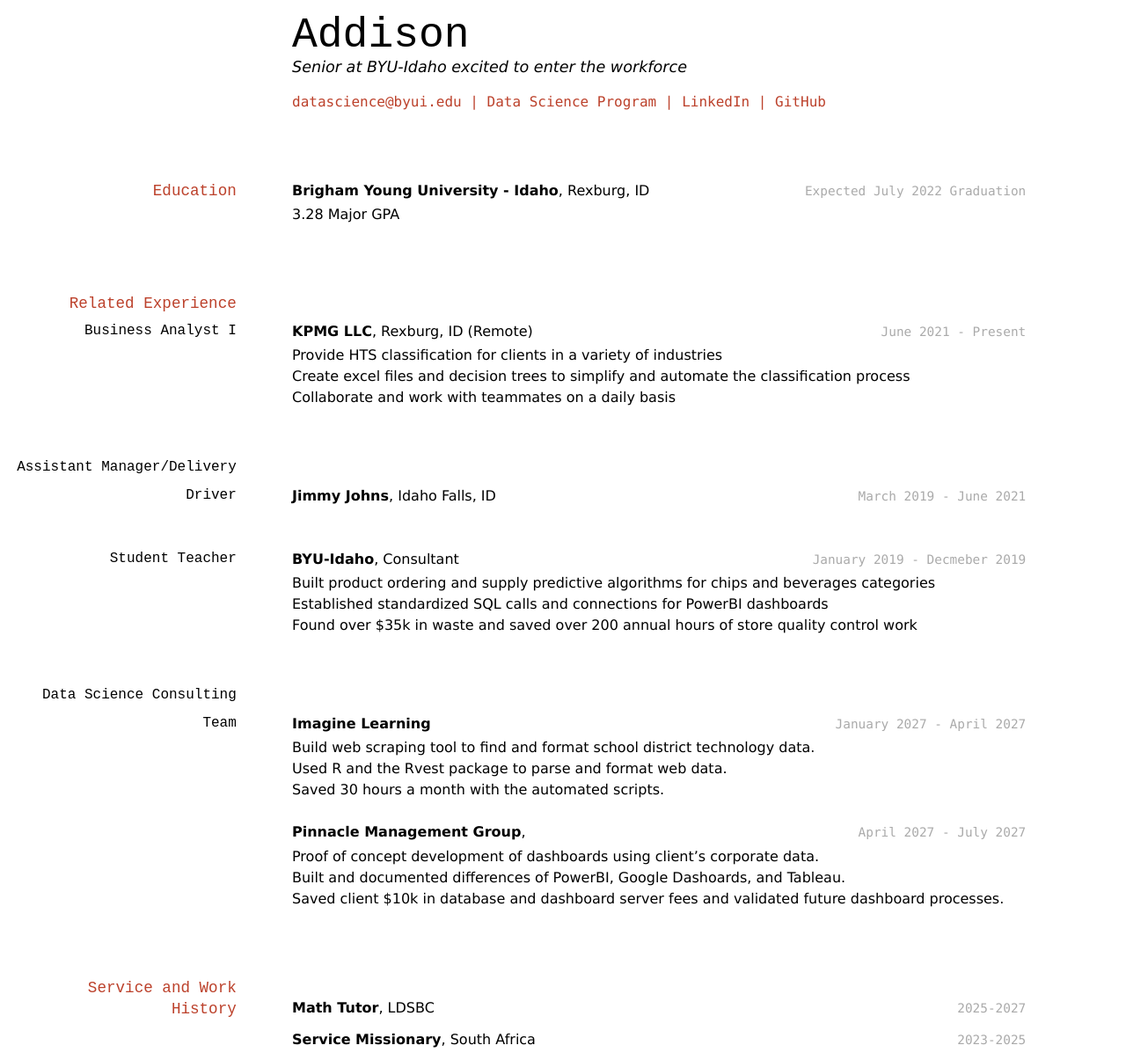
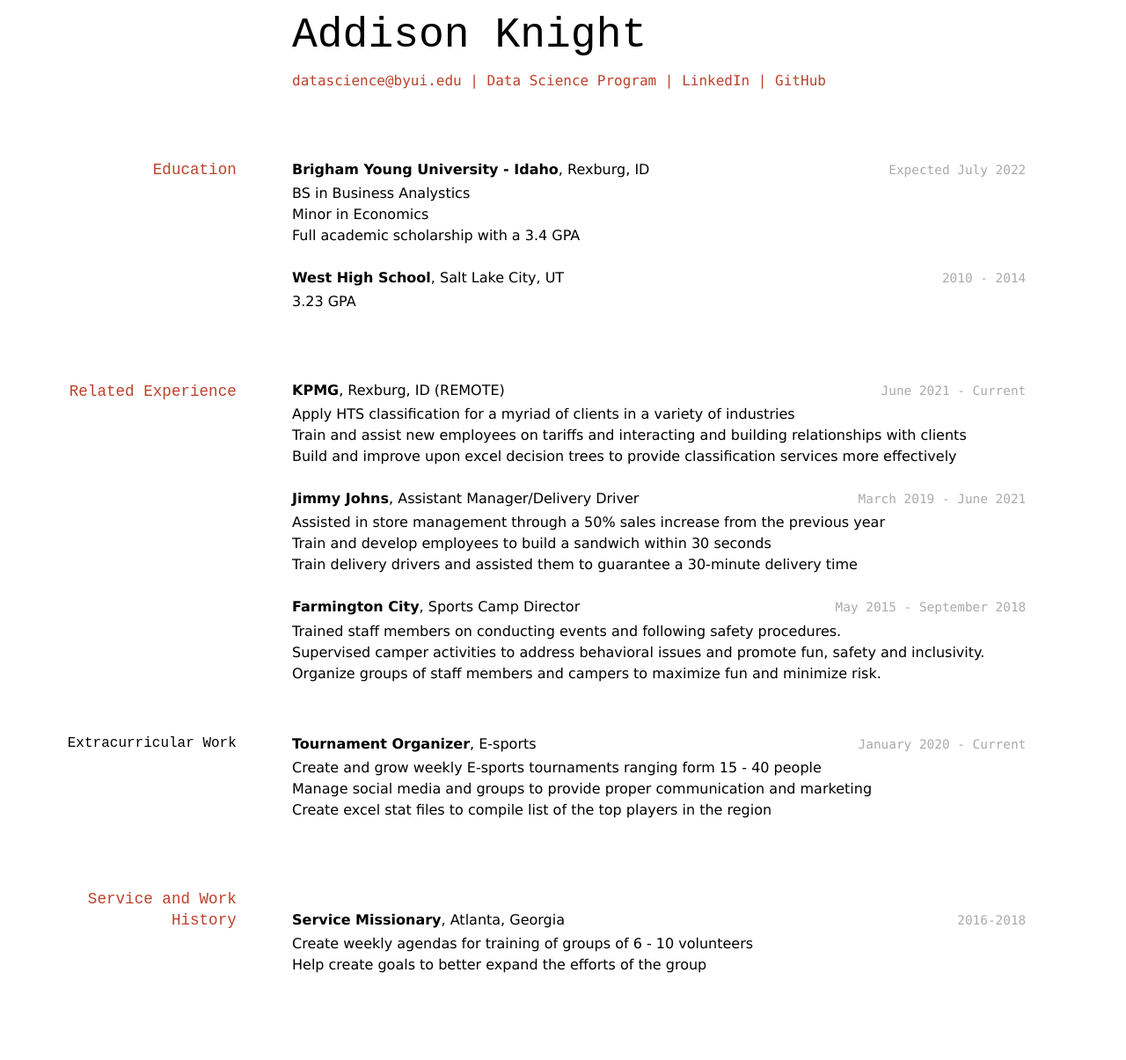
Before and after one commit to byuids-resumes/Knight-Resume, a Jekyll site: the page built from docs/index.md, in a window 1280 px wide. Shown: the whole page at 88% size. Built offline with Jekyll 4.4.1, drawn with Linux system fonts in a browser that asks for light colours; after the commit the page ends 1133 px from its top, so only the background shows below that.

Commit message:
The true new resume

```diff
--- a/docs/index.md
+++ b/docs/index.md
@@ -2,8 +2,7 @@
 layout: cv
 title: Addison Knight's Resume
 ---
-# Addison
-Senior at BYU-Idaho excited to enter the workforce
+# Addison Knight
 
 <div id="webaddress">
 <a href="datascience@byui.edu">datascience@byui.edu</a>
@@ -16,64 +15,60 @@ Senior at BYU-Idaho excited to enter the workforce
 
 ## Education
 
-`Expected July 2022 Graduation`
+`Expected July 2022`
 __Brigham Young University - Idaho__, Rexburg, ID
 
-- 3.28 Major GPA
+- BS in Business Analystics
+- Minor in Economics
+- Full academic scholarship with a 3.4 GPA
 
+`2010 - 2014`
+__West High School__, Salt Lake City, UT
+
+- 3.23 GPA
 
 ## Related Experience
 
-### Business Analyst I
+`June 2021 - Current`
+__KPMG__, Rexburg, ID (REMOTE)
 
-`June 2021 - Present`
-__KPMG LLC__, Rexburg, ID (Remote)
-
-- Provide HTS classification for clients in a variety of industries
-- Create excel files and decision trees to simplify and automate the classification process
-- Collaborate and work with teammates on a daily basis
-
-### Assistant Manager/Delivery Driver
+- Apply HTS classification for a myriad of clients in a variety of industries
+- Train and assist new employees on tariffs and interacting and building relationships with clients
+- Build and improve upon excel decision trees to provide classification services more effectively
 
 `March 2019 - June 2021`
-__Jimmy Johns__, Idaho Falls, ID
+__Jimmy Johns__, Assistant Manager/Delivery Driver
 
--
+- Assisted in store management through a 50% sales increase from the previous year
+- Train and develop employees to build a sandwich within 30 seconds
+- Train delivery drivers and assisted them to guarantee a 30-minute delivery time
 
-### Student Teacher
 
-`January 2019 - Decmeber 2019`
-__BYU-Idaho__, Consultant
+`May 2015 - September 2018`
+__Farmington City__, Sports Camp Director
 
-- Built product ordering and supply predictive algorithms for chips and beverages categories
-- Established standardized SQL calls and connections for PowerBI dashboards
-- Found over $35k in waste and saved over 200 annual hours of store quality control work
+- Trained staff members on conducting events and following safety procedures.
+- Supervised camper activities to address behavioral issues and promote fun, safety and inclusivity.
+- Organize groups of staff members and campers to maximize fun and minimize risk.
 
-### Data Science Consulting Team
+### Extracurricular Work
 
-`January 2027 - April 2027`
-__Imagine Learning__
+`January 2020 - Current`
+__Tournament Organizer__, E-sports
 
-- Build web scraping tool to find and format school district technology data.
-- Used R and the Rvest package to parse and format web data.
-- Saved 30 hours a month with the automated scripts.
-
-`April 2027 - July 2027`
-__Pinnacle Management Group__,
-
-- Proof of concept development of dashboards using client's corporate data.
-- Built and documented differences of PowerBI, Google Dashoards, and Tableau.
-- Saved client $10k in database and dashboard server fees and validated future dashboard processes.
+- Create and grow weekly E-sports tournaments ranging form 15 - 40 people
+- Manage social media and groups to provide proper communication and marketing
+- Create excel stat files to compile list of the top players in the region
 
 
 ## Service and Work History
 
-`2025-2027`
-__Math Tutor__, LDSBC
 
+`2016-2018`
+__Service Missionary__, Atlanta, Georgia
 
-`2023-2025`
-__Service Missionary__, South Africa
+- Create weekly agendas for training of groups of 6 - 10 volunteers
+- Help create goals to better expand the efforts of the group
 
 
 
```
